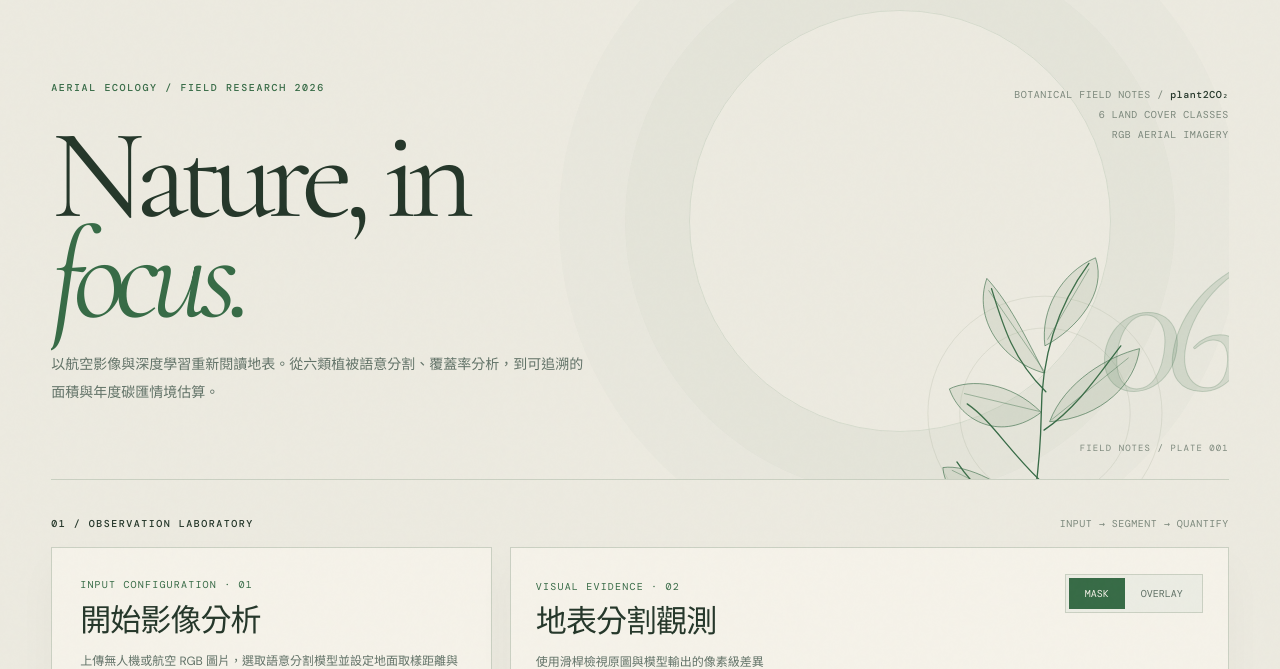
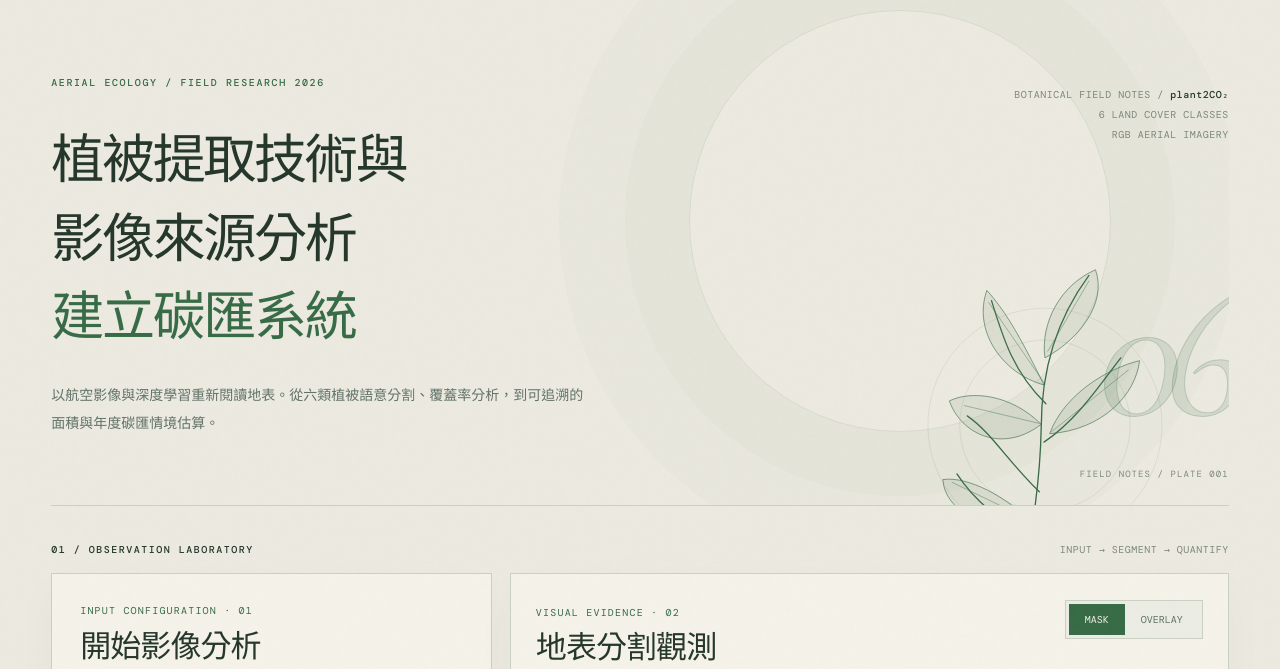
Before and after one commit to DAJUNG8230/plant2CO2, a Flask app: page / in a window 1280 px wide. Shown: the part 88-757 px from the top of the page. Run offline with Flask 3, Linux system fonts and the light colour scheme.

Commit message:
design(hero): replace English headline with full Chinese plant2CO2 thesis title

```diff
--- a/templates/index.html
+++ b/templates/index.html
@@ -44,6 +44,9 @@ button:focus-visible,a:focus-visible,input:focus-visible,select:focus-visible,.d
 .hero:after{content:"FIELD NOTES / PLATE 001";position:absolute;bottom:25px;right:0;color:var(--subtle);font:9px var(--mono);letter-spacing:.12em}
 .hero h1{font:400 clamp(86px,10vw,166px)/.78 var(--serif);letter-spacing:-.075em;margin:31px 0 25px;position:relative;z-index:1}
 .hero h1 em{color:var(--lime);font-style:italic;font-weight:400}
+.hero h1.research-title{font-family:"Noto Serif TC",serif;font-size:clamp(31px,4.15vw,64px);font-weight:500;line-height:1.48;letter-spacing:-.045em;max-width:920px;margin-top:31px;margin-bottom:24px}
+.hero h1.research-title span,.hero h1.research-title em{display:block;font-style:normal;white-space:nowrap}
+.hero h1.research-title em{font-weight:500}
 .hero .intro{max-width:535px;font:14px/2 var(--sans);color:var(--muted);margin:0}
 .hero-aside{position:relative;height:100%;display:flex;flex-direction:column;align-items:flex-end;justify-content:space-between;z-index:1;padding:10px 0 16px}
 .hero-meta{font:10px/2 var(--mono);letter-spacing:.05em;color:var(--subtle);text-align:right}.hero-meta b{color:var(--ink);font-weight:500}
@@ -118,7 +121,7 @@ button:focus-visible,a:focus-visible,input:focus-visible,select:focus-visible,.d
 .hero>div,.workspace,.metrics{animation:rise .72s var(--ease) both}.hero-aside{animation-delay:.08s}.workspace{animation-delay:.13s}.metrics{animation-delay:.2s}
 @media(max-width:1110px){.workspace{grid-template-columns:minmax(290px,.43fr) minmax(0,.57fr)}.insights{grid-template-columns:1.1fr .9fr}.hero h1{font-size:clamp(88px,11vw,133px)}.metric{padding:23px 15px}}
 @media(max-width:850px){.nav{display:none}.hero{min-height:380px;grid-template-columns:1fr;padding:55px 0}.hero h1{font-size:clamp(95px,13vw,129px)}.hero-aside{position:absolute;right:0;bottom:30px}.hero-meta,.hero-index{display:none}.botanical-study{opacity:.3;right:-30px;top:50%;width:260px;height:310px}.workspace,.insights{grid-template-columns:1fr}.visual-panel{min-height:490px}.metrics{grid-template-columns:1fr 1fr}.metric{padding:23px!important;border-bottom:1px solid var(--edge)}.metric:nth-child(even){border-right:0}.metric:nth-child(n+3){border-bottom:0}.methods{grid-template-columns:1fr;gap:18px}}
-@media(max-width:540px){.shell{padding:0 16px}.header{height:73px}.status{padding-left:10px;font-size:9px}.brandsub{display:none}.hero{min-height:352px;padding:45px 0}.hero h1{font-size:91px}.hero .intro{font-size:12px;max-width:95%}.botanical-study{opacity:.19;right:-90px}.section-meta span{display:none}.control-panel,.data-panel,.model-panel{padding:23px 19px}.visual-panel{padding:18px 15px 14px}.compare-stage{height:340px}.fields{gap:12px}.field label{font-size:10px}.field input,.field select{font-size:11px}.visual-top{align-items:center}.compare-btn{padding:8px 12px}.metric strong{font-size:33px}.metric{min-height:135px}.footer{flex-direction:column;align-items:flex-start}}
+@media(max-width:540px){.hero h1.research-title{font-size:clamp(23px,6.3vw,34px);line-height:1.5;letter-spacing:-.055em}.shell{padding:0 16px}.header{height:73px}.status{padding-left:10px;font-size:9px}.brandsub{display:none}.hero{min-height:352px;padding:45px 0}.hero h1{font-size:91px}.hero .intro{font-size:12px;max-width:95%}.botanical-study{opacity:.19;right:-90px}.section-meta span{display:none}.control-panel,.data-panel,.model-panel{padding:23px 19px}.visual-panel{padding:18px 15px 14px}.compare-stage{height:340px}.fields{gap:12px}.field label{font-size:10px}.field input,.field select{font-size:11px}.visual-top{align-items:center}.compare-btn{padding:8px 12px}.metric strong{font-size:33px}.metric{min-height:135px}.footer{flex-direction:column;align-items:flex-start}}
 @media(prefers-reduced-motion:reduce){*,*:before,*:after{animation:none!important;transition:none!important;scroll-behavior:auto!important}}
 
 </style>
@@ -132,7 +135,7 @@ button:focus-visible,a:focus-visible,input:focus-visible,select:focus-visible,.d
 </header>
 <main>
 <section class="hero" aria-labelledby="hero-title">
-  <div><div class="eyebrow">AERIAL ECOLOGY / FIELD RESEARCH 2026</div><h1 id="hero-title">Nature, in<br><em>focus.</em></h1><p class="intro">以航空影像與深度學習重新閱讀地表。從六類植被語意分割、覆蓋率分析，到可追溯的面積與年度碳匯情境估算。</p></div>
+  <div><div class="eyebrow">AERIAL ECOLOGY / FIELD RESEARCH 2026</div><h1 id="hero-title" class="research-title"><span>植被提取技術與</span><span>影像來源分析</span><em>建立碳匯系統</em></h1><p class="intro">以航空影像與深度學習重新閱讀地表。從六類植被語意分割、覆蓋率分析，到可追溯的面積與年度碳匯情境估算。</p></div>
   <div class="botanical-study" aria-hidden="true"><svg viewBox="0 0 300 410" xmlns="http://www.w3.org/2000/svg"><circle class="study-ring" cx="151" cy="185" r="125"/><circle class="study-ring" cx="151" cy="185" r="91"/><path class="study-stem" d="M125 360 C138 299 146 243 147 188 C147 136 158 79 198 25"/><path class="study-stem" d="M145 256 C110 222 94 193 68 175 M150 203 C188 177 213 137 232 113 M152 162 C117 128 106 91 94 52 M140 304 C102 289 74 263 57 237"/><path class="study-leaf" d="M147 184 C114 151 71 148 49 159 C61 194 105 216 147 184Z"/><path class="study-leaf" d="M156 194 C172 151 219 124 252 116 C248 152 213 190 156 194Z"/><path class="study-leaf" d="M150 142 C124 89 108 62 89 41 C74 83 104 129 150 142Z"/><path class="study-leaf" d="M151 113 C146 75 168 35 205 19 C218 56 185 95 151 113Z"/><path class="study-leaf" d="M137 289 C111 262 69 239 42 243 C44 276 87 300 137 289Z"/><path class="study-leaf" d="M130 335 C98 320 60 317 30 329 C55 350 96 356 130 335Z"/><path class="study-vein" d="M145 183 L65 164 M158 192 L240 126 M151 141 L91 54 M154 106 L198 31 M133 285 L52 246 M126 335 L39 331"/><text class="study-caption" x="19" y="390">PLANT STRUCTURE / STUDY NO. 06</text></svg></div><div class="hero-aside"><div class="hero-meta">BOTANICAL FIELD NOTES / <b>plant2CO₂</b><br>6 LAND COVER CLASSES<br>RGB AERIAL IMAGERY</div><div class="hero-index" aria-hidden="true">06</div></div>
 </section>
 
```
